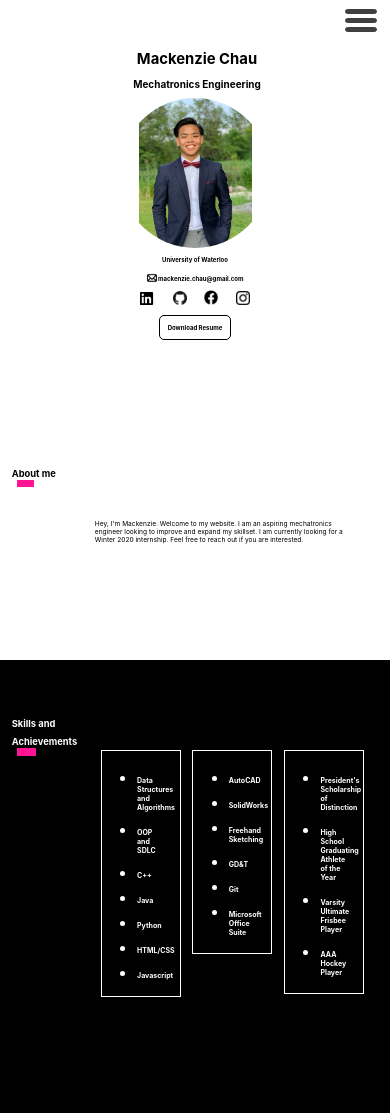
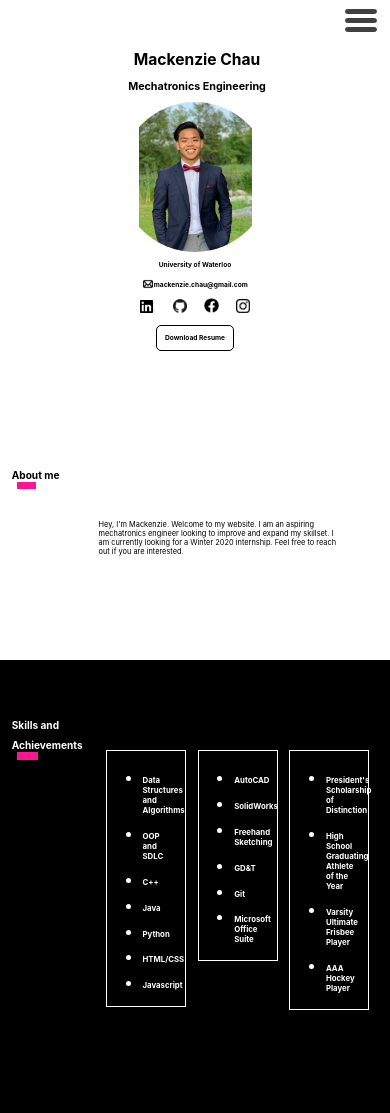
Before and after one commit to mackenzie-chau/mackenzie-chau.github.io, a plain HTML site: page index.html in a window 390 px wide. Shown: the top 1113 px of the page. Drawn offline with Linux system fonts and the light colour scheme.

Commit message:
Increased font size for mobile version

```diff
--- a/style.css
+++ b/style.css
@@ -815,27 +815,27 @@ a:active {
   }
 
   h1 {
+    font-size: 2.6vw;
+  }
+
+  h2 {
     font-size: 2.4vw;
   }
 
-  h2 {
+  h3 {
     font-size: 2vw;
   }
 
-  h3 {
-    font-size: 1.8vw;
-  }
-
   h4 {
-    font-size: 1.55vw;
+    font-size: 1.7vw;
   }
 
   .name {
-    font-size: 3.8vw;
+    font-size: 4vw;
   }
 
   .title {
-    font-size: 2.55vw;
+    font-size: 2.75vw;
   }
 
   .list {
@@ -895,7 +895,7 @@ a:active {
     position: relative;
     left: 10%;
     width: 75%;
-    font-size: 1.7vw;
+    font-size: 1.9vw;
   }
 
 
```
